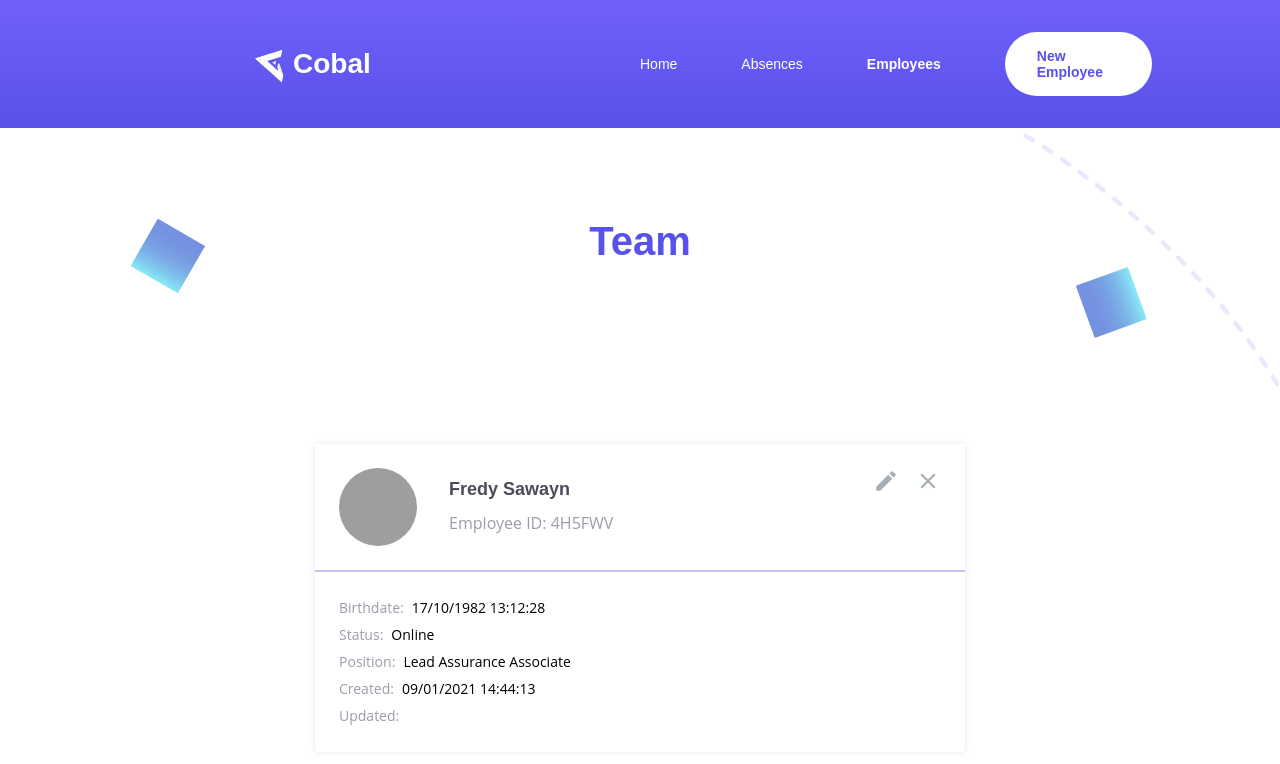
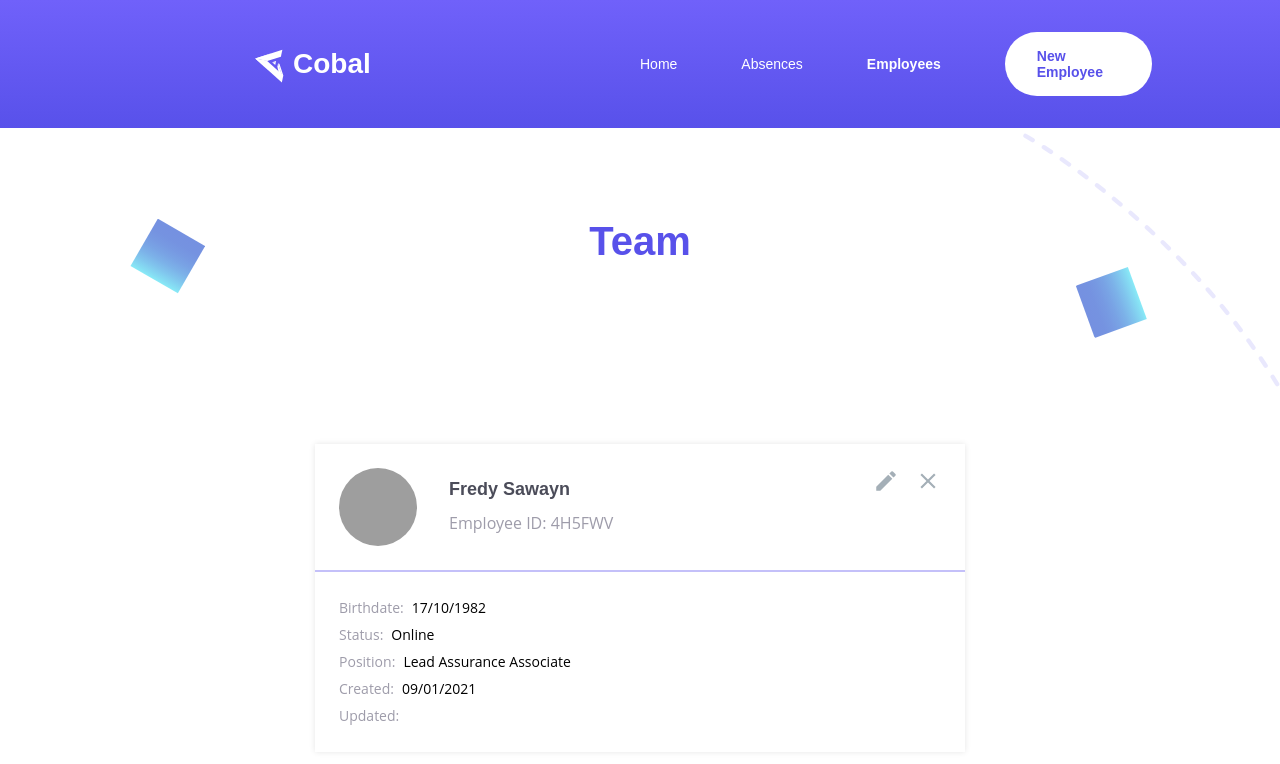
Before and after one commit to pmfgomes/cra-twoimpulse-tech-challenge, a React (Create React App) app: page /employees in a window 1280 px wide. Shown: the top 764 px of the page. Built offline with nearby package versions, Linux system fonts and the light colour scheme; grey boxes are pictures that could not be loaded.

Commit message:
Refactor component for datepicker

```diff
--- a/src/components/FormCardInput/index.tsx
+++ b/src/components/FormCardInput/index.tsx
@@ -1,25 +1,56 @@
-import { Field } from "formik";
+import { useFormikContext } from "formik";
 import { FormInputContainer, FormValue } from "./formCardInput.styles";
 import dayjs from "dayjs";
+import { DatePicker } from "react-dayjs-picker";
+import { useState } from "react";
+
+const DATE_FORMAT = "DD/MM/YYYY";
 
 export default function FormCardInput(props: FormCardInputProps): React.ReactElement {
   const { label, name, type = "text", edit = false, containerProps } = props;
+
+  const formik = useFormikContext();
+  const field = formik.getFieldProps(name);
+
+  const [openPicker, setOpenPicker] = useState(false);
+
+  const selectPicker = () => {
+    if (!edit) {
+      let newValue = field.value;
+      if (type === "date") {
+        newValue = field.value ? dayjs(field.value).format(DATE_FORMAT) : undefined;
+      }
+
+      return <FormValue>{newValue}</FormValue>;
+    }
+
+    if (type === "date") {
+      return (
+        <DatePicker
+          format={DATE_FORMAT}
+          isOpen={openPicker}
+          setIsOpen={setOpenPicker}
+          closeOnSelect
+          markToday
+          popoverPositions={["bottom"]}
+          date={field.value ? dayjs(field.value) : undefined}
+          onSelect={date => {
+            formik.setFieldValue(name!, date.toISOString());
+          }}
+          onChange={() => {
+            return;
+          }}
+        />
+      );
+    }
+
+    return <input name={name} id={name} value={field.value} onChange={field.onChange} />;
+  };
+
   return (
     <FormInputContainer {...containerProps}>
       <label htmlFor={name}>{label}</label>
-      <Field name={name}>
-        {({ field }) => {
-          let newValue = field.value;
-          if (type === "date" && field.value) {
-            newValue = dayjs(field.value).format("DD/MM/YYYY HH:mm:ss");
-          }
-          if (!edit) {
-            return <FormValue>{newValue}</FormValue>;
-          }
-
-          return <input name={name} id={name} value={newValue} onChange={field.onChange} />;
-        }}
-      </Field>
+      {selectPicker()}
     </FormInputContainer>
   );
 }
```
